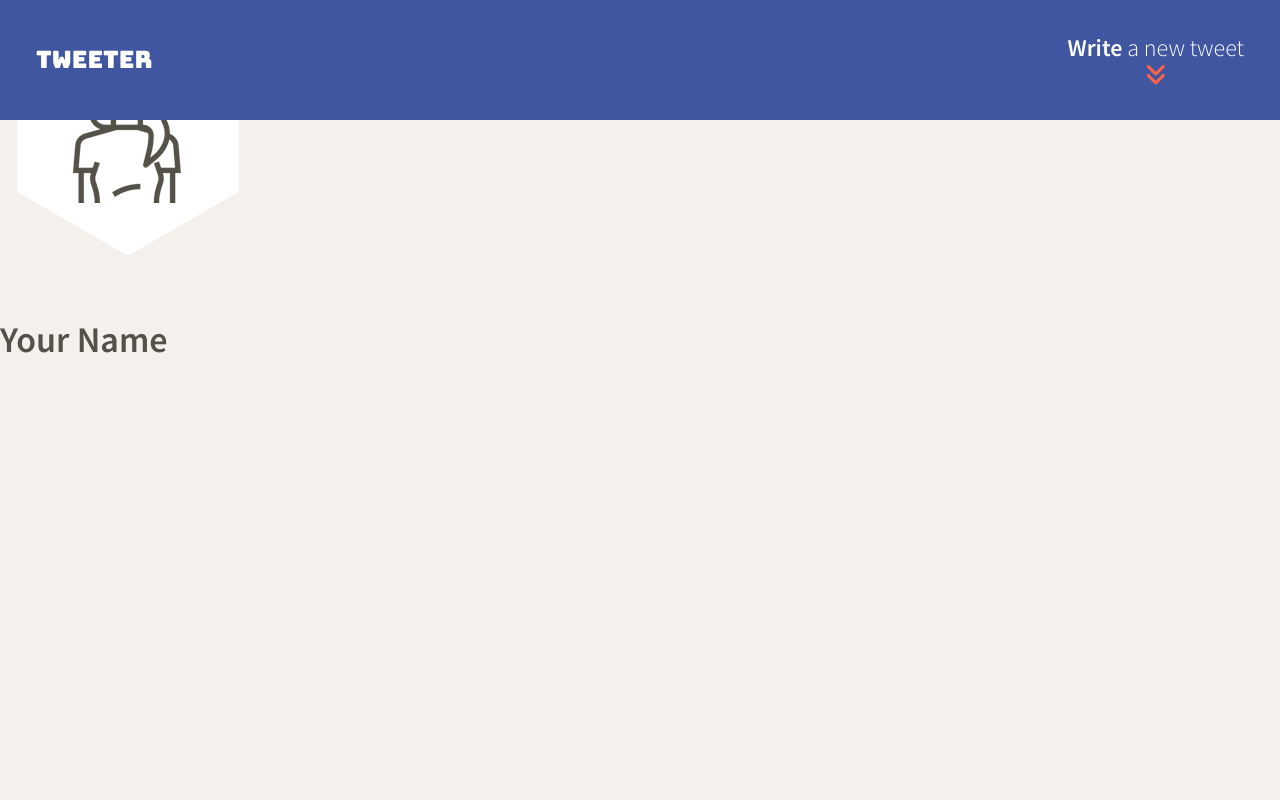
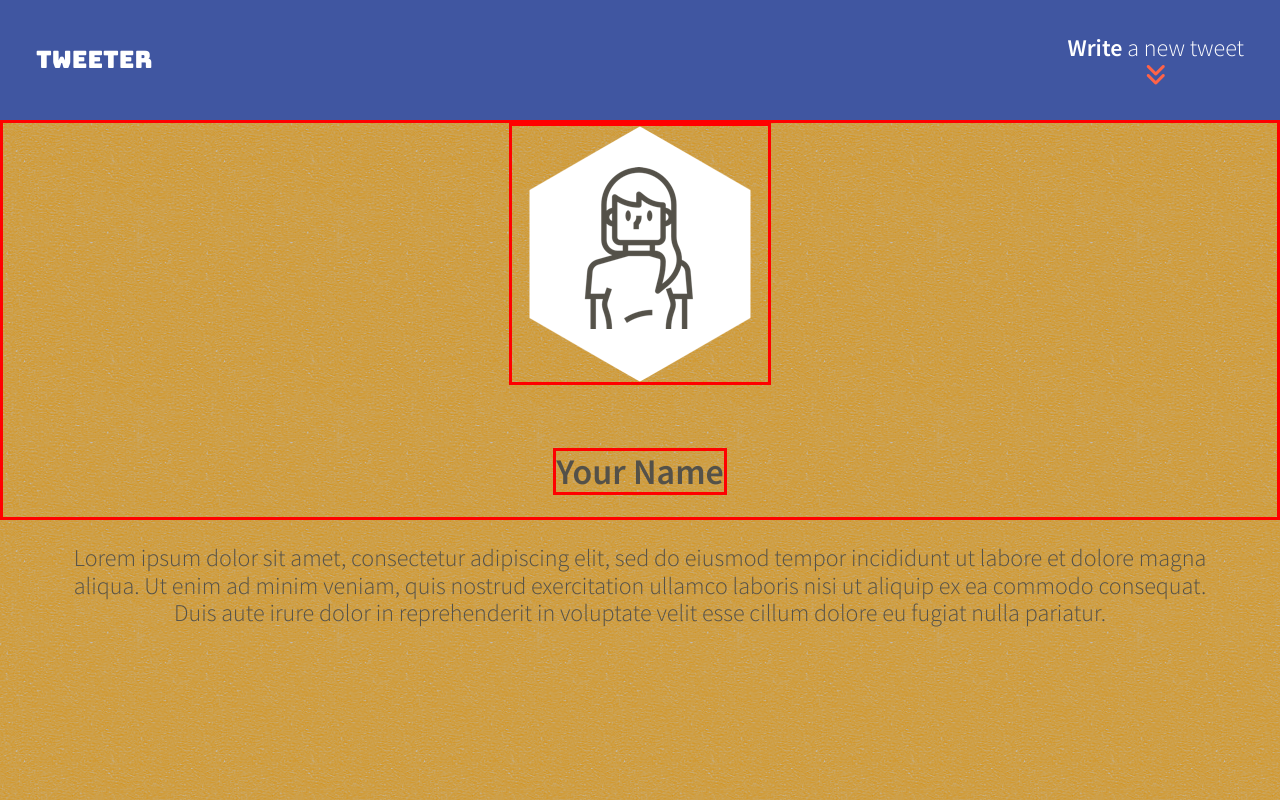
Before and after one commit to open-meadow/tweeter, a website: page public/index.html in a window 1280 px wide. Drawn offline with nearby package versions, Linux system fonts and the light colour scheme.

Commit message:
Add style for main

```diff
--- a/public/index.html
+++ b/public/index.html
@@ -15,6 +15,7 @@
     <!-- App CSS -->
     <link rel="stylesheet" href="/styles/layout.css" type="text/css" />
     <link rel="stylesheet" href="/styles/nav.css" type="text/css">
+    <link rel="stylesheet" href="/styles/header.css" type="text/css">
 
     <!-- External JS -->
     <script src="https://ajax.googleapis.com/ajax/libs/jquery/3.4.1/jquery.min.js"></script>
@@ -44,6 +45,8 @@
     </header>
 
     <!-- Page-specific (main) content here -->
-    <main class="container"></main>
+    <main class="container">
+      <p>Lorem ipsum dolor sit amet, consectetur adipiscing elit, sed do eiusmod tempor incididunt ut labore et dolore magna aliqua. Ut enim ad minim veniam, quis nostrud exercitation ullamco laboris nisi ut aliquip ex ea commodo consequat. Duis aute irure dolor in reprehenderit in voluptate velit esse cillum dolore eu fugiat nulla pariatur.</p>
+    </main>
   </body>
 </html>
--- a/public/styles/header.css
+++ b/public/styles/header.css
@@ -0,0 +1,17 @@
+header {
+  height: 400px;
+  margin-top: 120px;
+  width: 100%;
+  display: flex;
+  flex-direction: column;
+  align-items: center;
+  border: 3px solid red;
+}
+
+header img {
+  border: 3px solid red;
+}
+
+header h2 {
+  border: 3px solid red;
+}
--- a/public/styles/layout.css
+++ b/public/styles/layout.css
@@ -3,8 +3,6 @@
  * https://css-tricks.com/international-box-sizing-awareness-day/
  * Do not modify these two selectors, please
  */
-
- @import url('https://fonts.googleapis.com/css2?family=Bungee&family=Source+Sans+Pro:ital,wght@0,300;0,600;1,300;1,600&display=swap');
 
 html {
   box-sizing: border-box;
@@ -29,4 +27,16 @@ body {
 
  body {
   font-family: 'Source Sans Pro', sans-serif;
+  background-color: #d7971f;
+  background-image: url("/images/beige-paper.png");
+  display: flex;
+  flex-direction: column;
  }
+
+ main {
+  width: 90%;
+  display: flex;
+  justify-content: center;
+  text-align: center;
+  margin: auto;
+ }
--- a/public/styles/nav.css
+++ b/public/styles/nav.css
@@ -1,5 +1,3 @@
-@import url('https://fonts.googleapis.com/css2?family=Bungee&family=Source+Sans+Pro:ital,wght@0,300;0,600;1,300;1,600&display=swap');
-
 nav {
   height: 120px;
   width: 100%;
--- a/server/data-files/initial-tweets.json
+++ b/server/data-files/initial-tweets.json
@@ -8,7 +8,7 @@
     "content": {
       "text": "If I have seen further it is by standing on the shoulders of giants"
     },
-    "created_at": 1670091737799
+    "created_at": 1670093360896
   },
   {
     "user": {
@@ -19,6 +19,6 @@
     "content": {
       "text": "Je pense , donc je suis"
     },
-    "created_at": 1670178137800
+    "created_at": 1670179760896
   }
 ]
```
Also changed, not shown: public/images/beige-paper.png (added).
